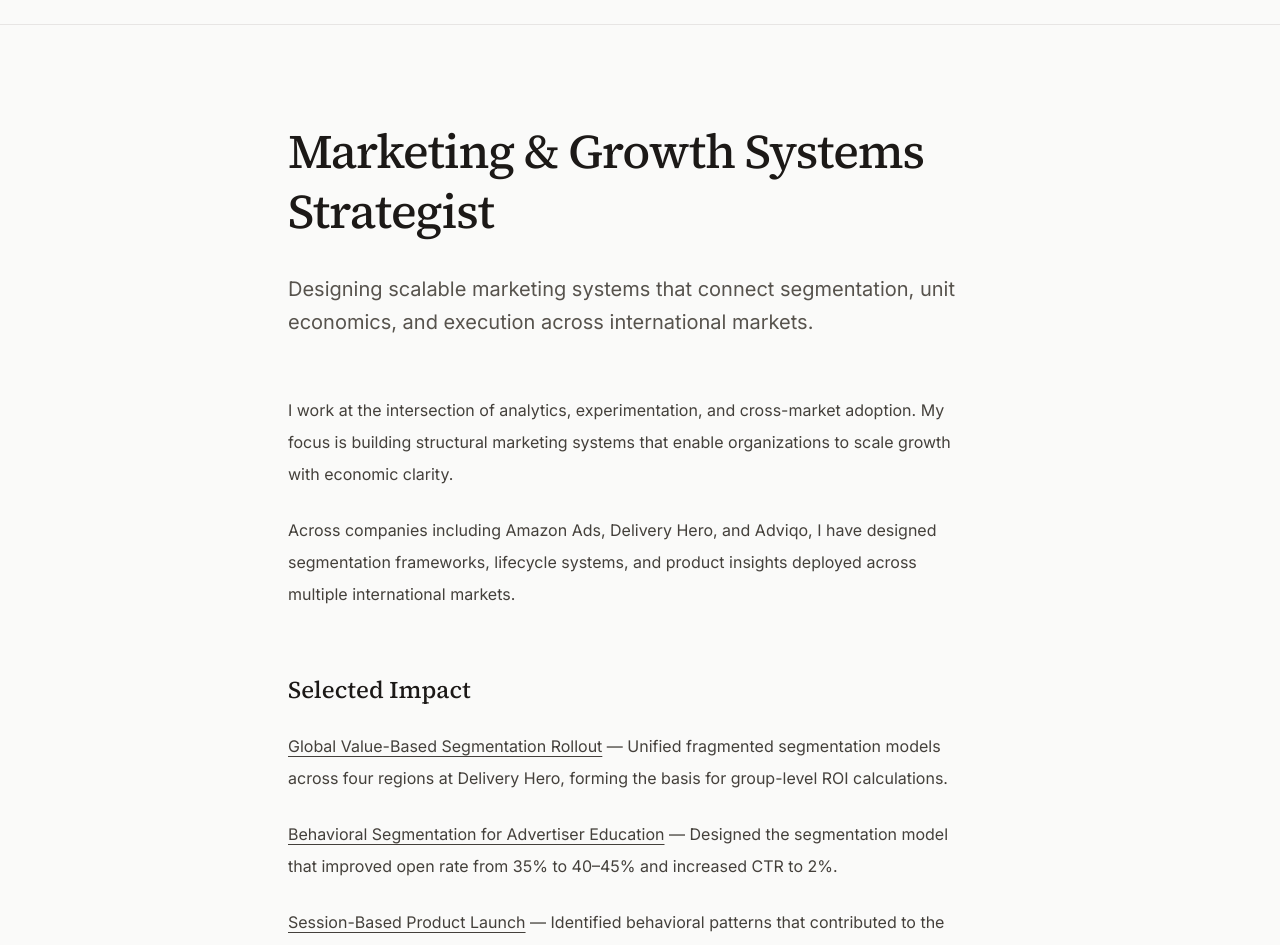
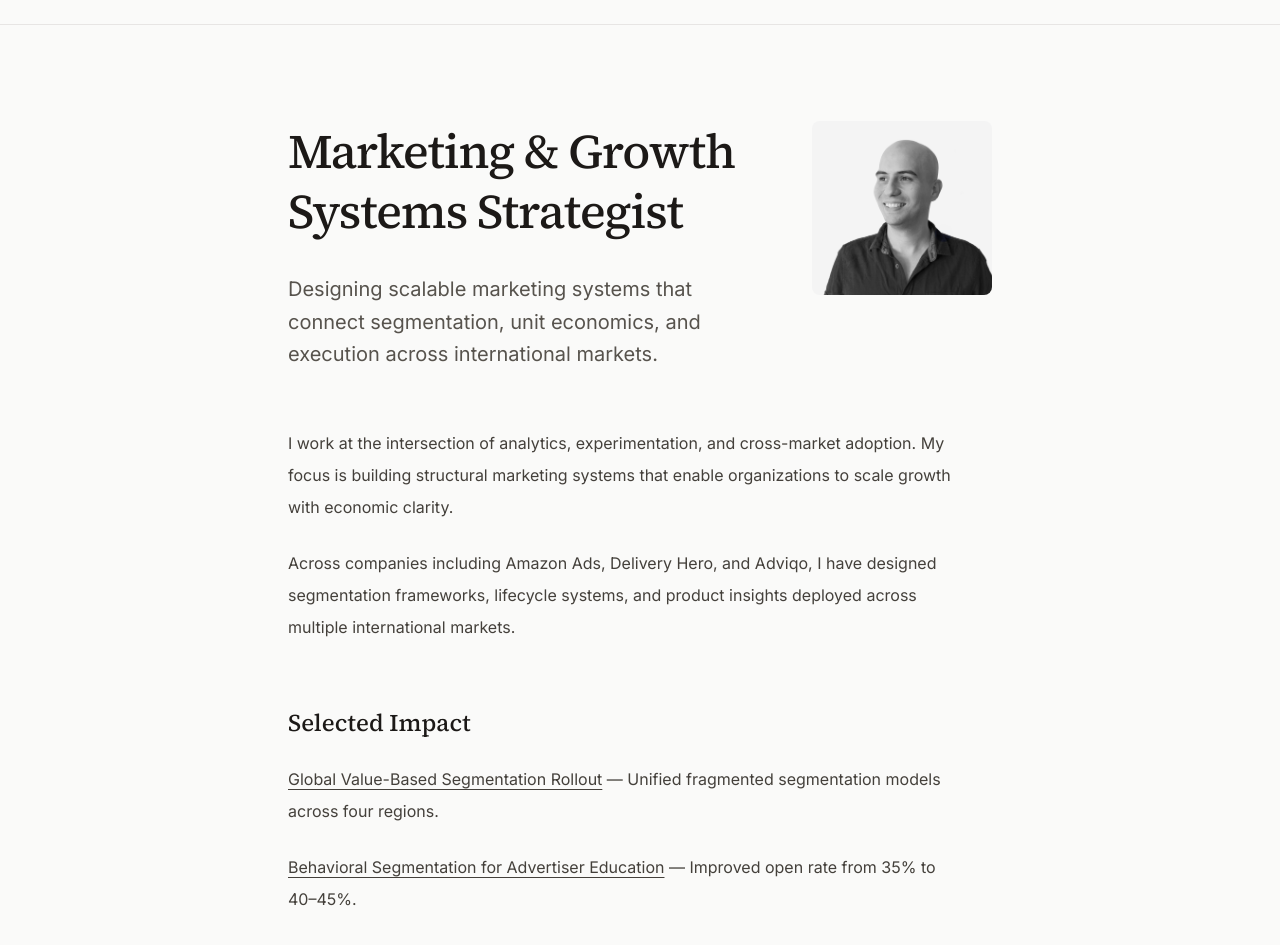
Before and after one commit to juliocesar2400/julio-site, a Next.js app: page / in a window 1280 px wide. Shown: the part 44-989 px from the top of the page. Built offline with nearby package versions, Linux system fonts and the light colour scheme.

Commit message:
Add homepage photo

```diff
--- a/app/page.tsx
+++ b/app/page.tsx
@@ -1,19 +1,39 @@
 import Link from "next/link";
+import Image from "next/image";
 import { serif } from "./fonts";
 
 export default function Home() {
   return (
     <main className="min-h-screen px-5 md:px-8 py-20 md:py-24 max-w-3xl mx-auto">
+
+      <div className="flex flex-col md:flex-row md:items-start md:gap-12">
+
+        <div className="flex-1">
+
           <h1
             className={`${serif.className} text-4xl md:text-5xl font-medium tracking-tight leading-tight mb-8 text-stone-900`}
           >
             Marketing & Growth Systems Strategist
           </h1>
 
-      <p className="text-xl text-stone-600 leading-relaxed mb-14 max-w-2xl">
-        Designing scalable marketing systems that connect segmentation, unit
-        economics, and execution across international markets.
+          <p className="text-xl text-stone-600 leading-relaxed mb-14 max-w-xl">
+            Designing scalable marketing systems that connect segmentation,
+            unit economics, and execution across international markets.
           </p>
+
+        </div>
+
+        <div className="mb-10 md:mb-0">
+          <Image
+            src="/julio-website.jpg"
+            alt="Julio Ottaviano"
+            width={180}
+            height={180}
+            className="rounded-lg"
+          />
+        </div>
+
+      </div>
 
       <section className="space-y-6 mb-16 max-w-2xl text-stone-700 leading-8">
         <p>
@@ -41,34 +61,31 @@ export default function Home() {
           <p>
             <Link
               href="/work/delivery-hero-segmentation"
-              className="underline underline-offset-4 hover:text-stone-500 transition-colors"
+              className="underline underline-offset-4 hover:text-stone-500"
             >
               Global Value-Based Segmentation Rollout
             </Link>{" "}
-            — Unified fragmented segmentation models across four regions at
-            Delivery Hero, forming the basis for group-level ROI calculations.
+            — Unified fragmented segmentation models across four regions.
           </p>
 
           <p>
             <Link
               href="/work/amazon-education-segmentation"
-              className="underline underline-offset-4 hover:text-stone-500 transition-colors"
+              className="underline underline-offset-4 hover:text-stone-500"
             >
               Behavioral Segmentation for Advertiser Education
             </Link>{" "}
-            — Designed the segmentation model that improved open rate from 35%
-            to 40–45% and increased CTR to 2%.
+            — Improved open rate from 35% to 40–45%.
           </p>
 
           <p>
             <Link
               href="/work/adviqo-session-product"
-              className="underline underline-offset-4 hover:text-stone-500 transition-colors"
+              className="underline underline-offset-4 hover:text-stone-500"
             >
               Session-Based Product Launch
             </Link>{" "}
-            — Identified behavioral patterns that contributed to the creation of
-            a new product model leading to 10% GMV growth.
+            — Contributed to 10% GMV growth.
           </p>
         </div>
       </section>
@@ -91,18 +108,19 @@ export default function Home() {
       <section className="max-w-2xl">
         <p className="text-stone-700 leading-8">
           Based in Spain and open to strategic marketing and growth leadership
-          opportunities across Europe.
+          opportunities across Western Europe.
         </p>
 
         <p className="mt-4">
           <Link
             href="/work"
-            className="underline underline-offset-4 hover:text-stone-500 transition-colors"
+            className="underline underline-offset-4 hover:text-stone-500"
           >
             Explore selected work →
           </Link>
         </p>
       </section>
+
     </main>
   );
 }
```
Also changed, not shown: public/julio-website.jpg (added). Lines whose indentation alone changed are shown as unchanged.
